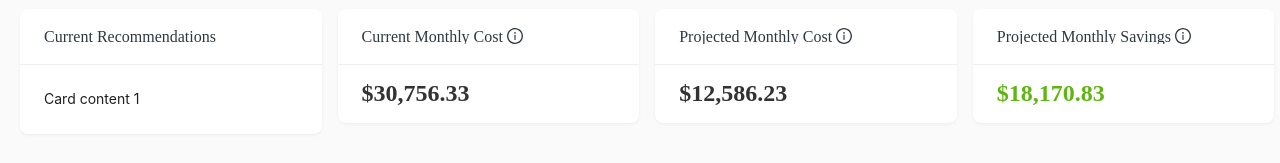
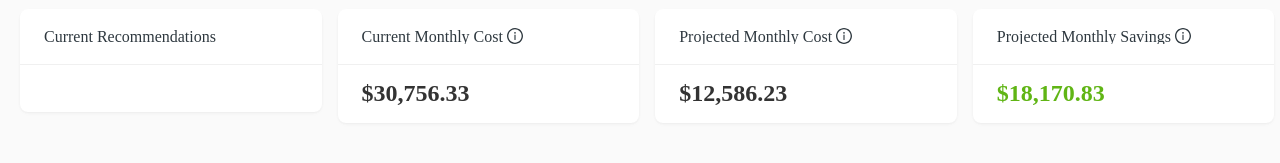
Before and after one commit to gulsevim-blbl/RightsizingServices, a React (Create React App) app: page / in a window 1280 px wide. Shown: the part 229-392 px from the top of the page. Built offline with nearby package versions, Linux system fonts and the light colour scheme; a web font is replaced by a local one.

Commit message:
DonutChart

```diff
--- /dev/null
+++ b/src/component/DonutChart.tsx
@@ -0,0 +1,11 @@
+import React from 'react'
+import "./donutchart.css"
+const DonutChart = () => {
+  return (
+    <div className='donutchart' >
+
+    </div>
+  )
+}
+
+export default DonutChart
--- a/src/component/ExecutiveSummary.tsx
+++ b/src/component/ExecutiveSummary.tsx
@@ -2,6 +2,8 @@ import React from 'react';
 import "./executivesummary.css";
 import { Card, Col, Row } from 'antd';
 import {  InfoCircleOutlined  } from '@ant-design/icons';
+import DonutChart from './DonutChart';
+
 const ExecutiveSummary = () => {
   return (
     <div className='executivesummary'>
@@ -14,7 +16,7 @@ const ExecutiveSummary = () => {
             } bordered={false}
             className="card-content1"
             >
-            Card content 1
+            <DonutChart/>
           </Card>
         </Col>
         <Col span={6}>
--- /dev/null
+++ b/src/component/donutchart.css
@@ -0,0 +1,6 @@
+.donutchart{
+
+
+
+
+}
```
Also changed, not shown: package.json (+9 -0 lines), 1 other file (tests, documents, lock files or other folders).
